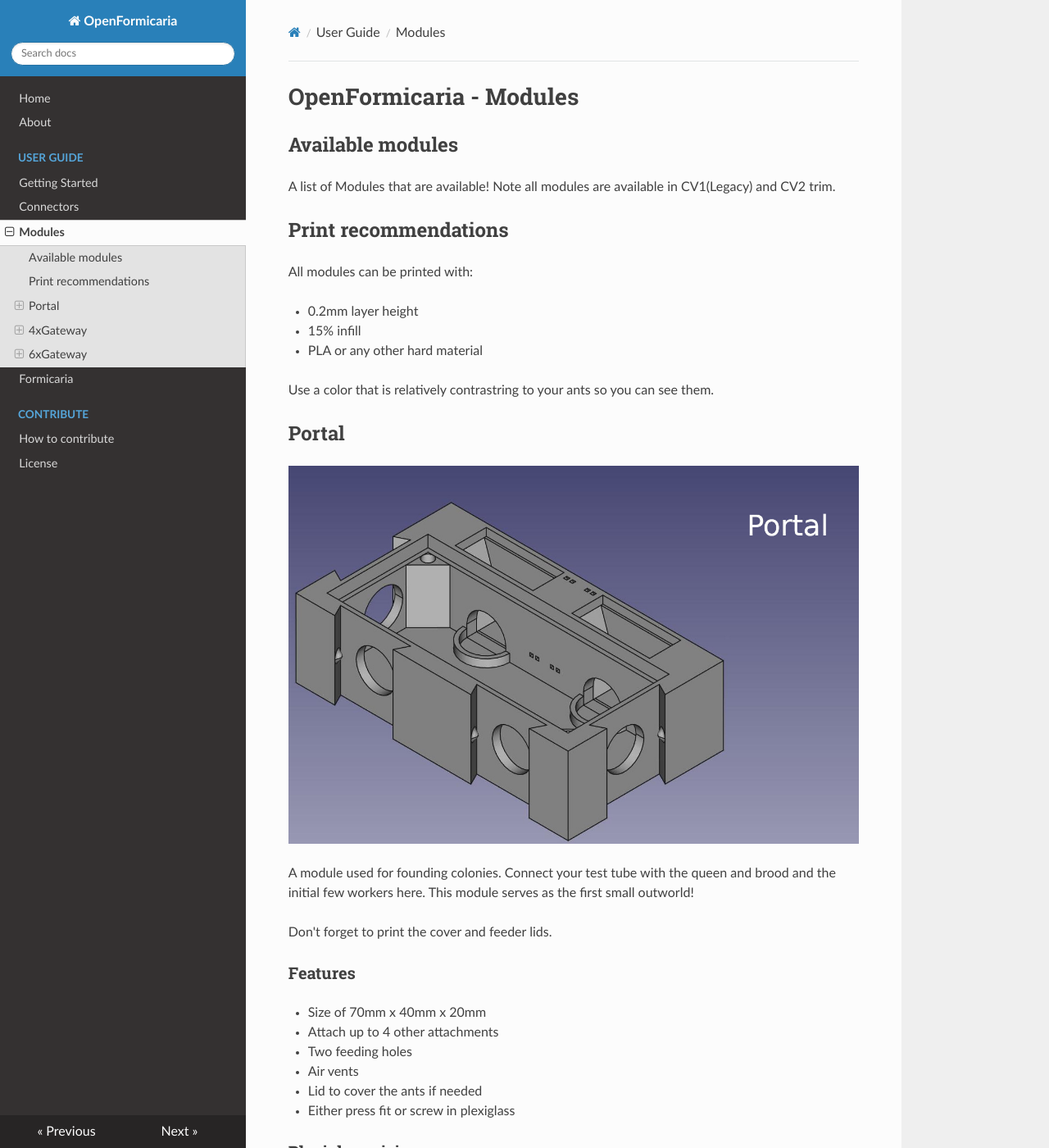
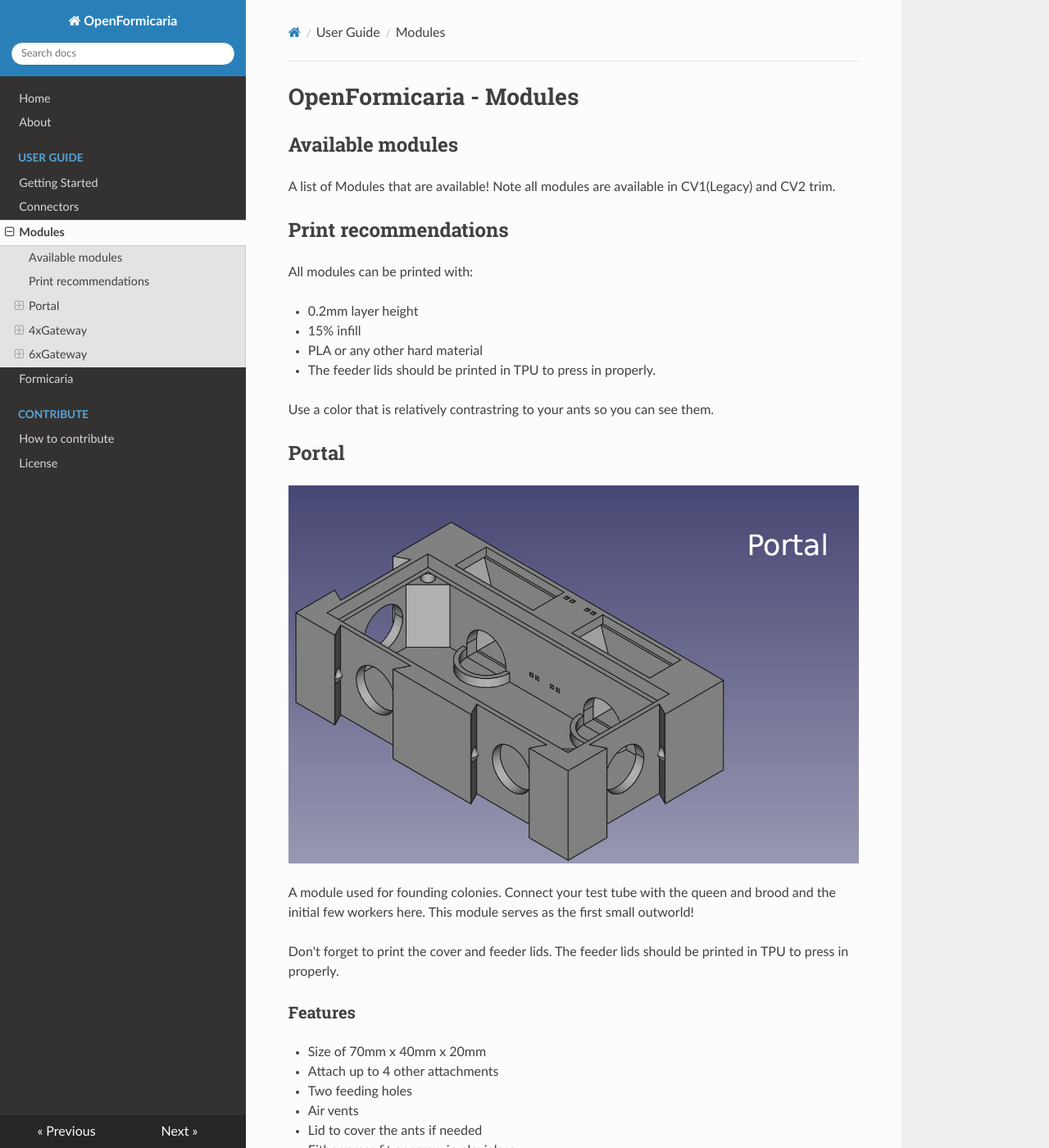
Before and after one commit to schemen/OpenFormicaria, an MkDocs documentation site: the page built from docs/modules.md, in a window 1280 px wide and 1400 px high. Shown: the whole window at 82% size. Built offline with MkDocs 1.6.1, drawn with Linux system fonts in a browser that asks for light colours; nearby versions of some CDN libraries.

Commit message:
Add feeder lid recommendationn

```diff
--- a/docs/modules.md
+++ b/docs/modules.md
@@ -10,6 +10,7 @@ All modules can be printed with:
 * 0.2mm layer height
 * 15% infill
 * PLA or any other hard material
+* The feeder lids should be printed in TPU to press in properly.
 
 Use a color that is relatively contrastring to your ants so you can see them.
 
@@ -19,7 +20,7 @@ Use a color that is relatively contrastring to your ants so you can see them.
 A module used for founding colonies. Connect your test tube with the queen and brood and the initial few workers here.
 This module serves as the first small outworld!
 
-Don't forget to print the cover and feeder lids.
+Don't forget to print the cover and feeder lids. The feeder lids should be printed in TPU to press in properly.
 
 ### Features
 * Size of 70mm x 40mm x 20mm
```
